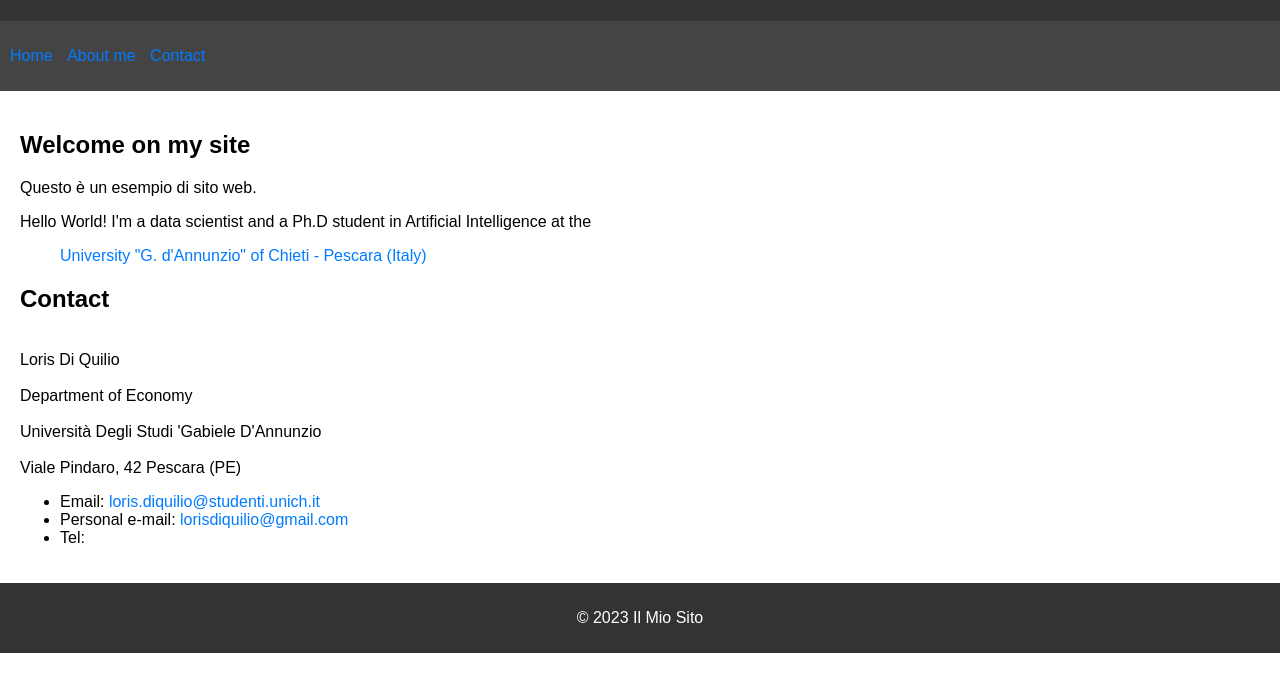
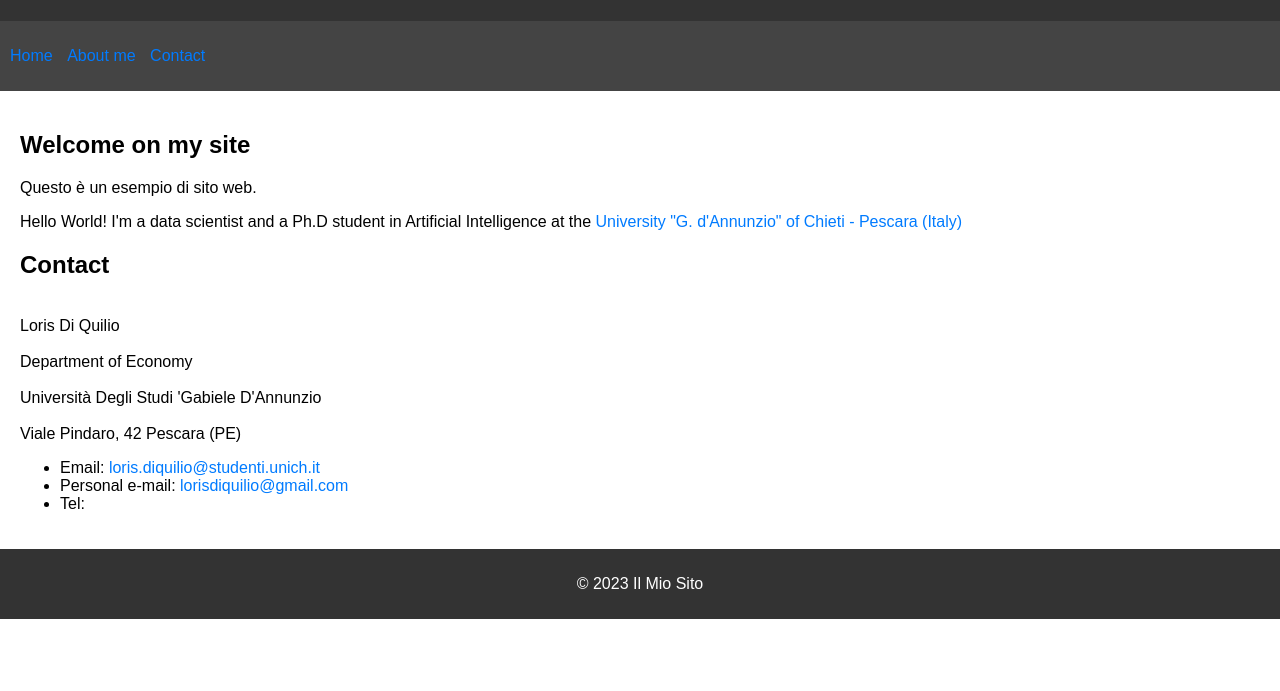
Before and after one commit to lorisdiquilio/lorisdiquilio.github.io, a plain HTML site: page index.html in a window 1280 px wide. Shown: the part 99-790 px from the top of the page. Drawn offline with Linux system fonts and the light colour scheme.

```diff
--- a/index.html
+++ b/index.html
@@ -23,7 +23,7 @@
             <p>Questo è un esempio di sito web.</p>
         </section>
         <section id="About-me">
-            Hello World! I'm a data scientist and a Ph.D student in Artificial Intelligence at the <ul><a href="https://www.unich.it/">University "G. d'Annunzio" of Chieti - Pescara (Italy)</a></ul>
+            Hello World! I'm a data scientist and a Ph.D student in Artificial Intelligence at the <a href="https://www.unich.it/">University "G. d'Annunzio" of Chieti - Pescara (Italy)</a>
         </section>
         <section id="Contact">
             <h2> Contact </h2>
```
